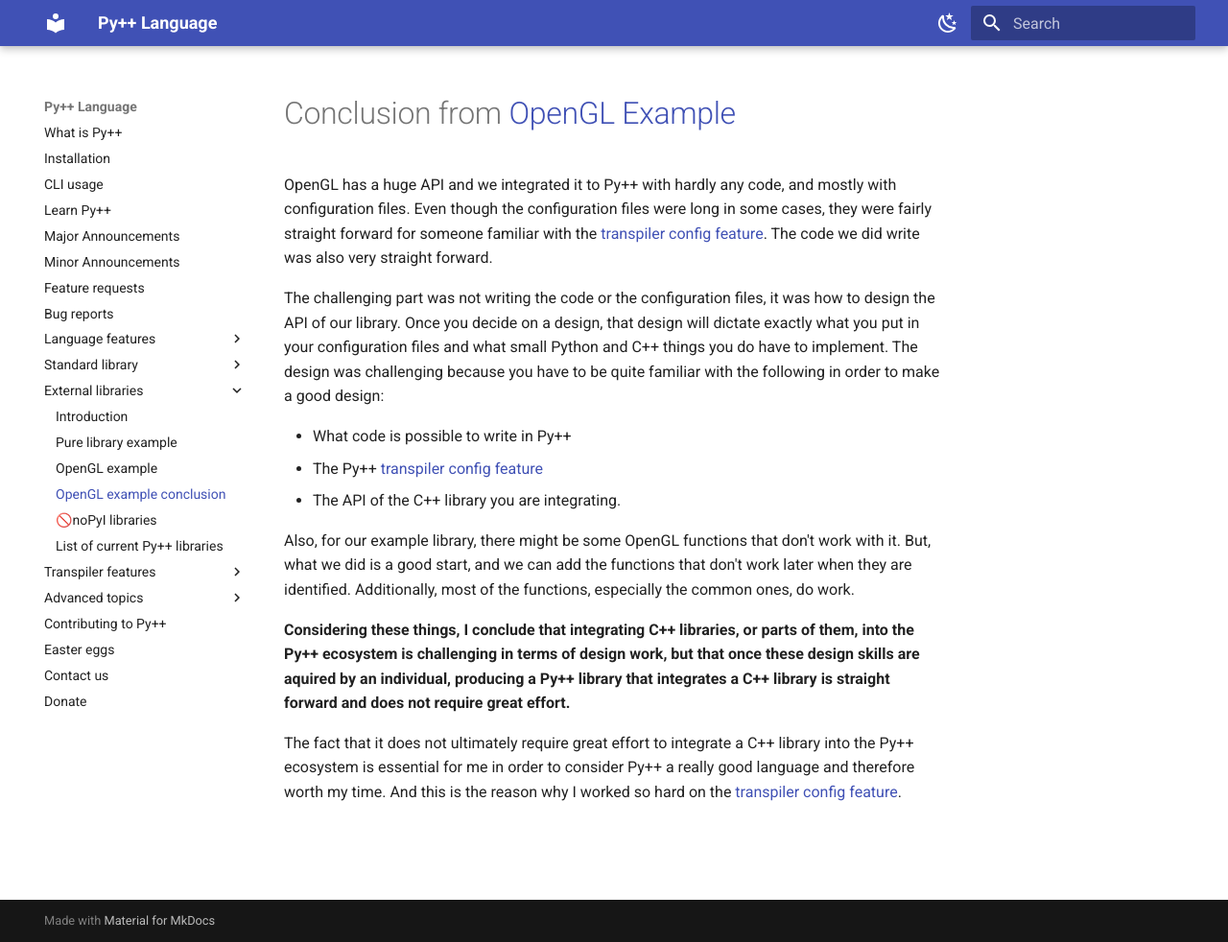
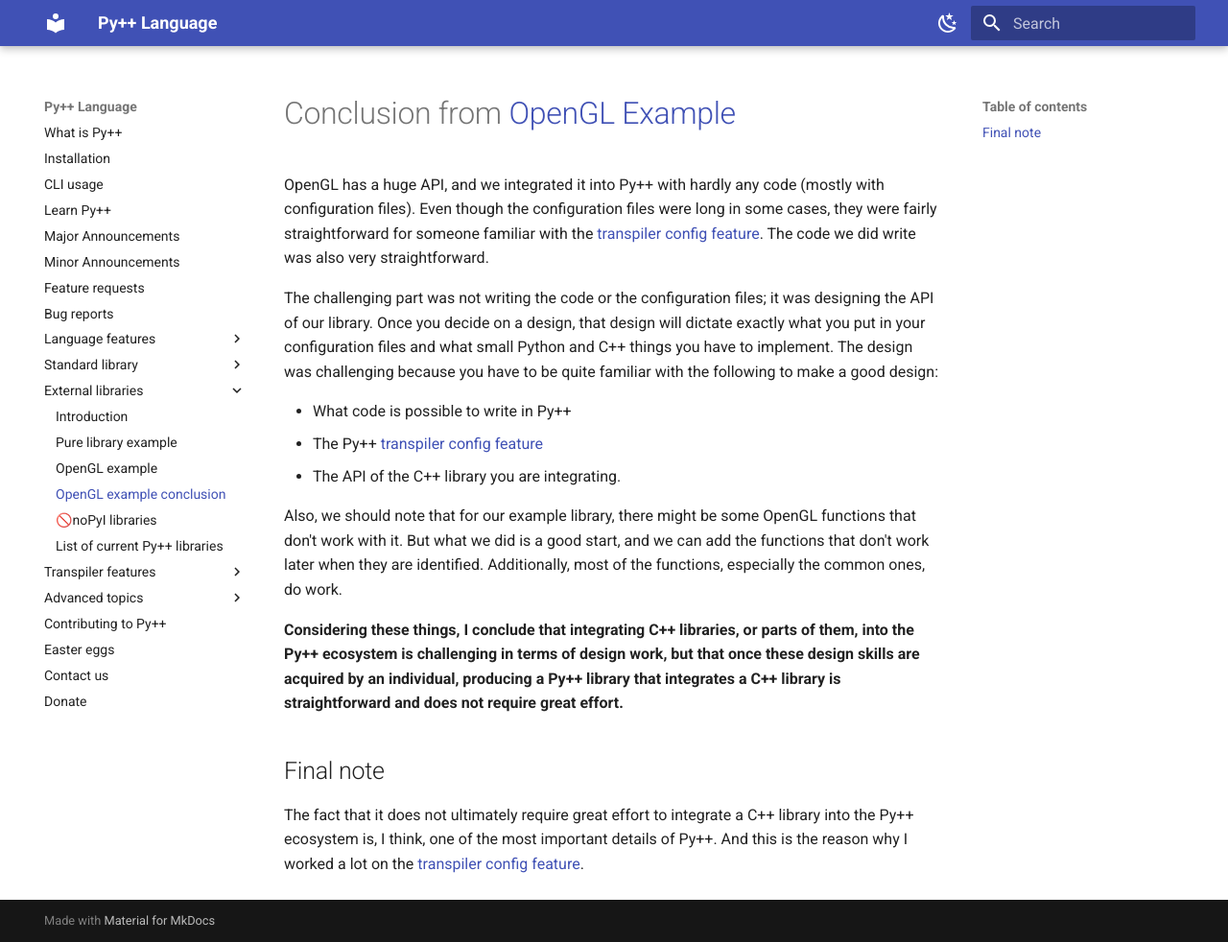
Before and after one commit to curtispuetz/pypp-docs, an MkDocs documentation site: the page built from docs/external_libraries/opengl_example_conclusion.md, in a window 1280 px wide and 982 px high. Shown: the whole window at 96% size. Built offline with MkDocs 1.6.1 and Material for MkDocs 9.7.7, drawn with Linux system fonts in a browser that asks for light colours.

Commit message:
Improve clarity in OpenGL example conclusion

```diff
--- a/docs/external_libraries/opengl_example_conclusion.md
+++ b/docs/external_libraries/opengl_example_conclusion.md
@@ -1,15 +1,16 @@
 # Conclusion from [OpenGL Example](opengl_example.md)
 
-OpenGL has a huge API and we integrated it to Py++ with hardly any code, and mostly with configuration files. Even though the configuration files were long in some cases, they were fairly straight forward for someone familiar with the [transpiler config feature](../transpiler_features/config/introduction.md). The code we did write was also very straight forward.
+OpenGL has a huge API, and we integrated it into Py++ with hardly any code (mostly with configuration files). Even though the configuration files were long in some cases, they were fairly straightforward for someone familiar with the [transpiler config feature](../transpiler_features/config/introduction.md). The code we did write was also very straightforward.
 
-The challenging part was not writing the code or the configuration files, it was how to design the API of our library. Once you decide on a design, that design will dictate exactly what you put in your configuration files and what small Python and C++ things you do have to implement. The design was challenging because you have to be quite familiar with the following in order to make a good design:
+The challenging part was not writing the code or the configuration files; it was designing the API of our library. Once you decide on a design, that design will dictate exactly what you put in your configuration files and what small Python and C++ things you have to implement. The design was challenging because you have to be quite familiar with the following to make a good design:
 
 - What code is possible to write in Py++
 - The Py++ [transpiler config feature](../transpiler_features/config/introduction.md)
 - The API of the C++ library you are integrating.
 
-Also, for our example library, there might be some OpenGL functions that don't work with it. But, what we did is a good start, and we can add the functions that don't work later when they are identified. Additionally, most of the functions, especially the common ones, do work.
+Also, we should note that for our example library, there might be some OpenGL functions that don't work with it. But what we did is a good start, and we can add the functions that don't work later when they are identified. Additionally, most of the functions, especially the common ones, do work.
 
-**Considering these things, I conclude that integrating C++ libraries, or parts of them, into the Py++ ecosystem is challenging in terms of design work, but that once these design skills are aquired by an individual, producing a Py++ library that integrates a C++ library is straight forward and does not require great effort.**
+**Considering these things, I conclude that integrating C++ libraries, or parts of them, into the Py++ ecosystem is challenging in terms of design work, but that once these design skills are acquired by an individual, producing a Py++ library that integrates a C++ library is straightforward and does not require great effort.**
 
-The fact that it does not ultimately require great effort to integrate a C++ library into the Py++ ecosystem is essential for me in order to consider Py++ a really good language and therefore worth my time. And this is the reason why I worked so hard on the [transpiler config feature](../transpiler_features/config/introduction.md).
+## Final note
+The fact that it does not ultimately require great effort to integrate a C++ library into the Py++ ecosystem is, I think, one of the most important details of Py++. And this is the reason why I worked a lot on the [transpiler config feature](../transpiler_features/config/introduction.md).
```
